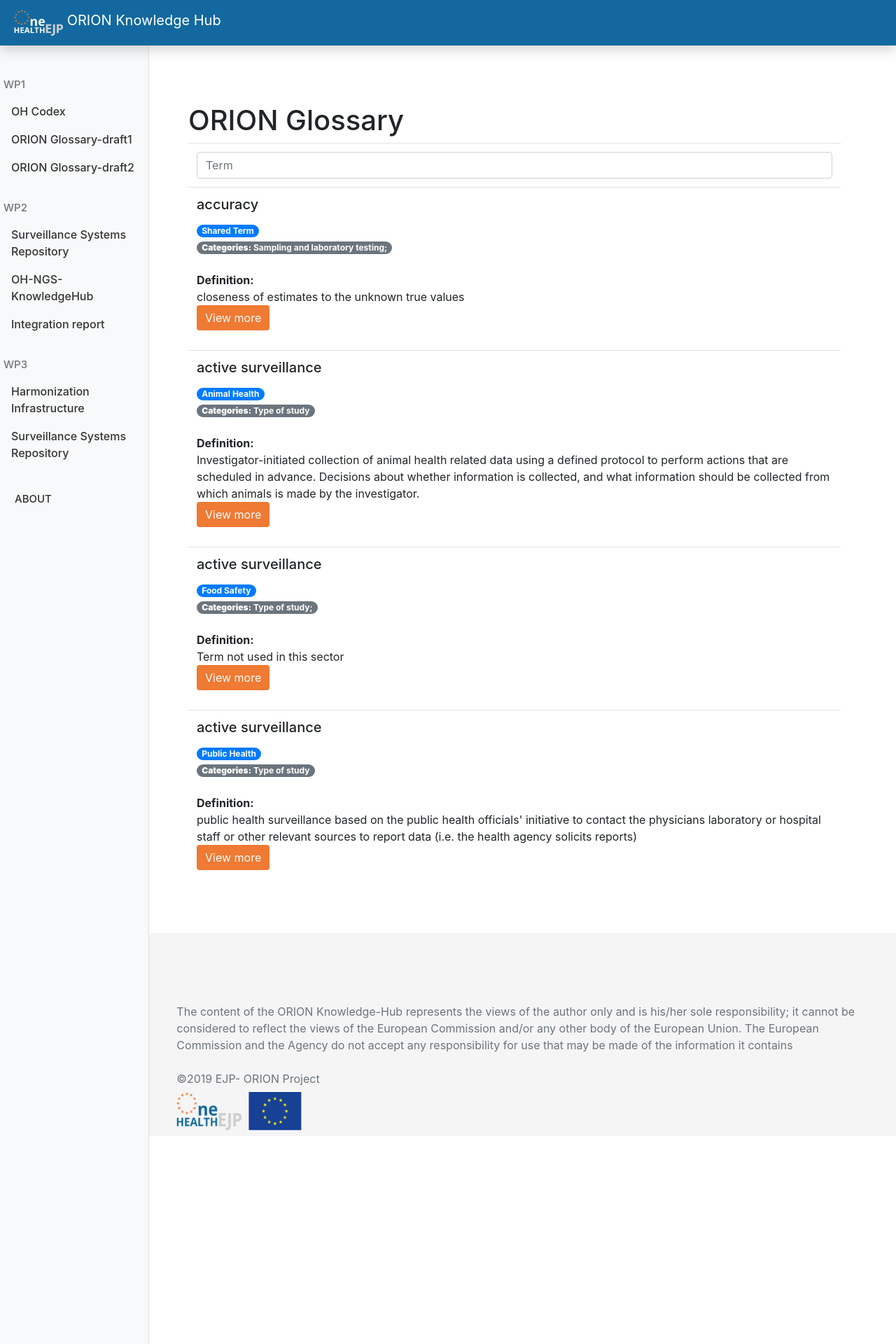
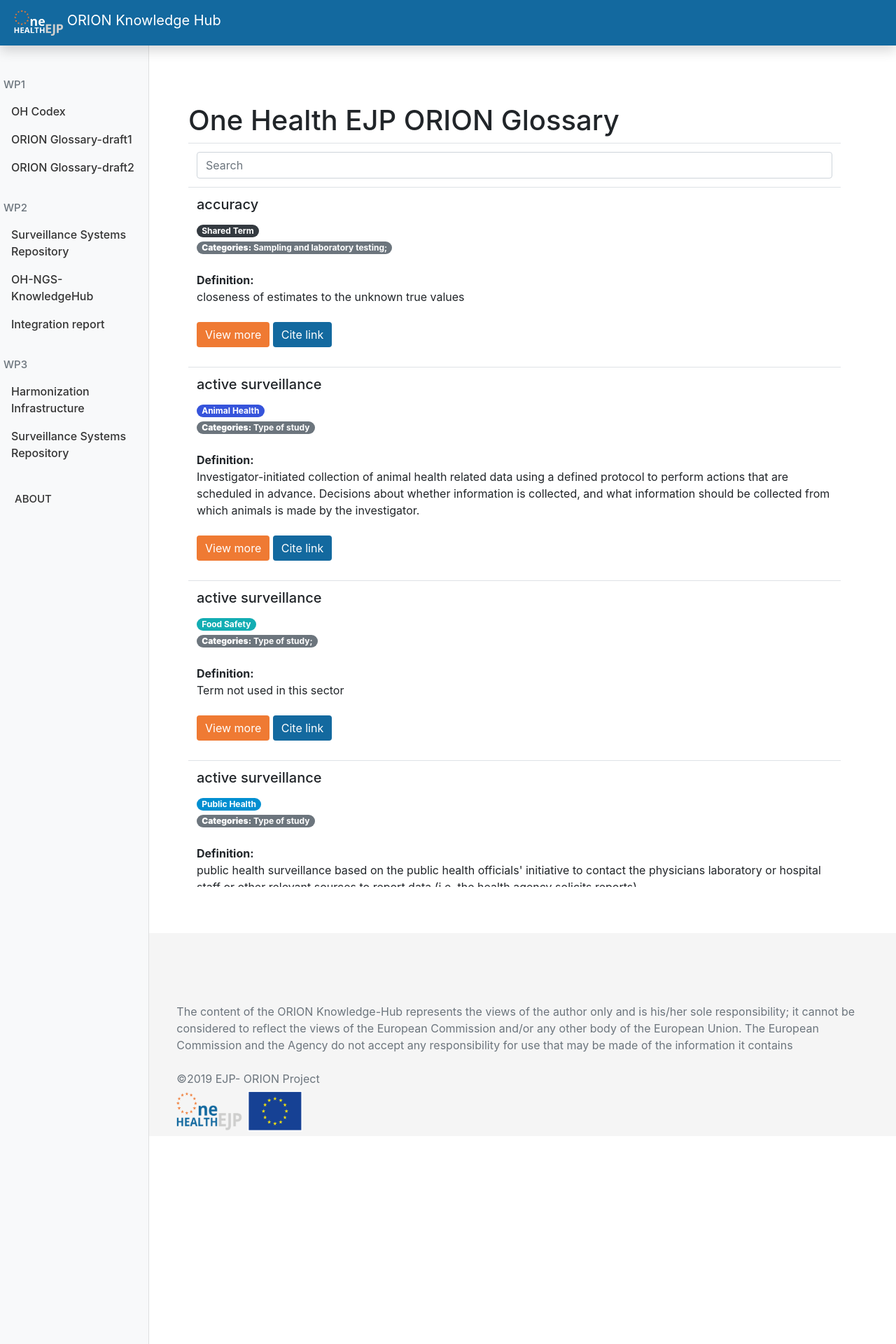
Before and after one commit to orion-ejp/orion-ejp.github.io, a Jekyll site: the page built from pages/glossary.html, in a window 1280 px wide. Shown: the top 1920 px of the page at 70% size. Built offline with Jekyll 4.4.1, drawn with Linux system fonts in a browser that asks for light colours; nearby versions of some CDN libraries; a script that is not in the unit is left out; comment, search, counter and statistics services are not loaded.

Commit message:
adding different colors for sectors, citeURL button

```diff
--- a/Gemfile
+++ b/Gemfile
@@ -1,3 +1,5 @@
 source 'https://rubygems.org'
 
 gem 'github-pages', group: :jekyll_plugins
+
+gem 'jekyll-octicons'
--- a/_config.yml
+++ b/_config.yml
@@ -1,6 +1,9 @@
 
 plugins_dir:
   - github-pages
+
+plugins:
+  - jekyll-octicons
 
 
 collections:
--- a/_data/libraries.yml
+++ b/_data/libraries.yml
@@ -1,5 +1,6 @@
 
 - link: popper.min.js
+- link: clipboard.min.js
+- link: all.js
 - link: bootstrap.min.js
 - link: search.js
-- link: all.js
--- a/_sass/main.scss
+++ b/_sass/main.scss
@@ -9,6 +9,27 @@
     height: 100%;
 
 }
+
+//Pills
+
+.SharedTerm{
+  background-color: #343a40;
+  color: white;
+}
+
+.AnimalHealth{
+  background-color: rgb(54, 84, 219) ;
+  color: white;
+}
+.PublicHealth{
+  background-color: rgb(0, 143, 209);
+  color: white;
+}
+.FoodSafety{
+  background-color: #13adb3;
+  color: white;
+}
+//
 
 footer{
     margin-top: 50px;
@@ -124,8 +145,20 @@ body {
     border:none;
     color:white;
   }
+
   .btn-primary:hover{
     background-color:rgb(223, 169, 136);
+    border:none;
+    color:white;
+  }
+
+  .citeBtn{
+    background-color:#13699f;
+    border:none;
+    color:white;
+  }
+  .citeBtn:hover{
+    background-color:#3393ce;
     border:none;
     color:white;
   }
--- a/assets/js/custom.js
+++ /dev/null
@@ -1,9 +0,0 @@
-$(document).ready(function() {
-
-for (i = 0; i< 1000;i++){
-
-    if(window.location.href.indexOf('#'+i+'term') != -1) {
-        $('#'+i+'term').modal('show');
-      }
-}
-});
--- a/assets/js/search.js
+++ b/assets/js/search.js
@@ -16,3 +16,8 @@ function myFunction() {
       }
     }
   }
+
+  $(function(){
+    $('[data-toggle="popover"]').popover();
+
+  });
--- a/pages/glossary.html
+++ b/pages/glossary.html
@@ -4,12 +4,11 @@ layout: default
     <div class="row">
 
 
-<h1>ORION Glossary</h1>
+<h1>One Health EJP ORION Glossary</h1>
 
-
-
-
-
+<div class="spinner-grow text-primary loader" role="status">
+  <span class="sr-only">Loading...</span>
+</div>
 
 <div id="glossary">
   <table class="table table-hover table-fixed" id="myTable" >
@@ -17,21 +16,30 @@ layout: default
     <thead>
 
         <tr>
-          <th scope="col"><input type="text" class="form-control autocomplete" id="searchBar" onkeyup="myFunction()" placeholder="Term"></th>
+          <th scope="col"><input type="text" class="form-control autocomplete" id="searchBar" onkeyup="myFunction()" placeholder="Search "></th>
 
         </tr>
       </thead>
       <tbody>
           {% for glossar in site.data.Glossary_V9 %}
         <tr>
-            <td><h5 class="card-title">{{ glossar.Term }}</h5>
-              <span class="badge badge-pill badge-primary">{{glossar.Sector}}</span>
+            <td><h5 class="card-title">{{ glossar.Term }} </h5>
+
+              <span class="badge badge-pill  {{ glossar.Sector | replace: ' ', ''}}" >{{glossar.Sector}}</span>
 
             <p class="card-text"><span class="badge badge-pill badge-secondary"><b>Categories:</b> {{ glossar.Category }}</span><br><br> <b>Definition:</b> <br>{{ glossar.Definition }}
+            <br>
             <br>
               <button class="btn btn-primary" type="button" data-toggle="modal" data-target="#{{glossar.Term_ID}}term" >
                 View more
               </button>
+
+
+              <button type="button" class="btn citeBtn" data-container="body" data-toggle="popover" data-placement="bottom"  data-html="true" data-content="<input class='form-control' id='copy{{ glossar.Term_ID }}' type='text' value='{{ site.url }}/pages/glossary.html#{{ glossar.Term_ID }}term'>">
+                Cite link
+              </button>
+
+
               <div class="modal fade" id="{{glossar.Term_ID}}term" tabindex="-1" role="dialog" aria-labelledby="exampleModalLabel" aria-hidden="true">
                 <div class="modal-dialog modal-dialog-centered" role="document">
                   <div class="modal-content">
@@ -45,7 +53,7 @@ layout: default
                     </div>
                     <div class="modal-body">
                         <p class="card-text">
-                            <span class="badge badge-pill badge-primary">{{glossar.Sector}}</span><br>
+                          <span class="badge badge-pill  {{ glossar.Sector | replace: ' ', ''}}" >{{glossar.Sector}}</span>
                           <span class="badge badge-pill badge-secondary">
 
                             <b>Categories:</b> {{ glossar.Category }}</span>
@@ -166,4 +177,6 @@ for (i = 0; i< 1000;i++){
 }
 });
 
+
+
 </script>
```
Also changed, not shown: other parts of pages/glossary.html (+6 -3 lines), Gemfile.lock.
